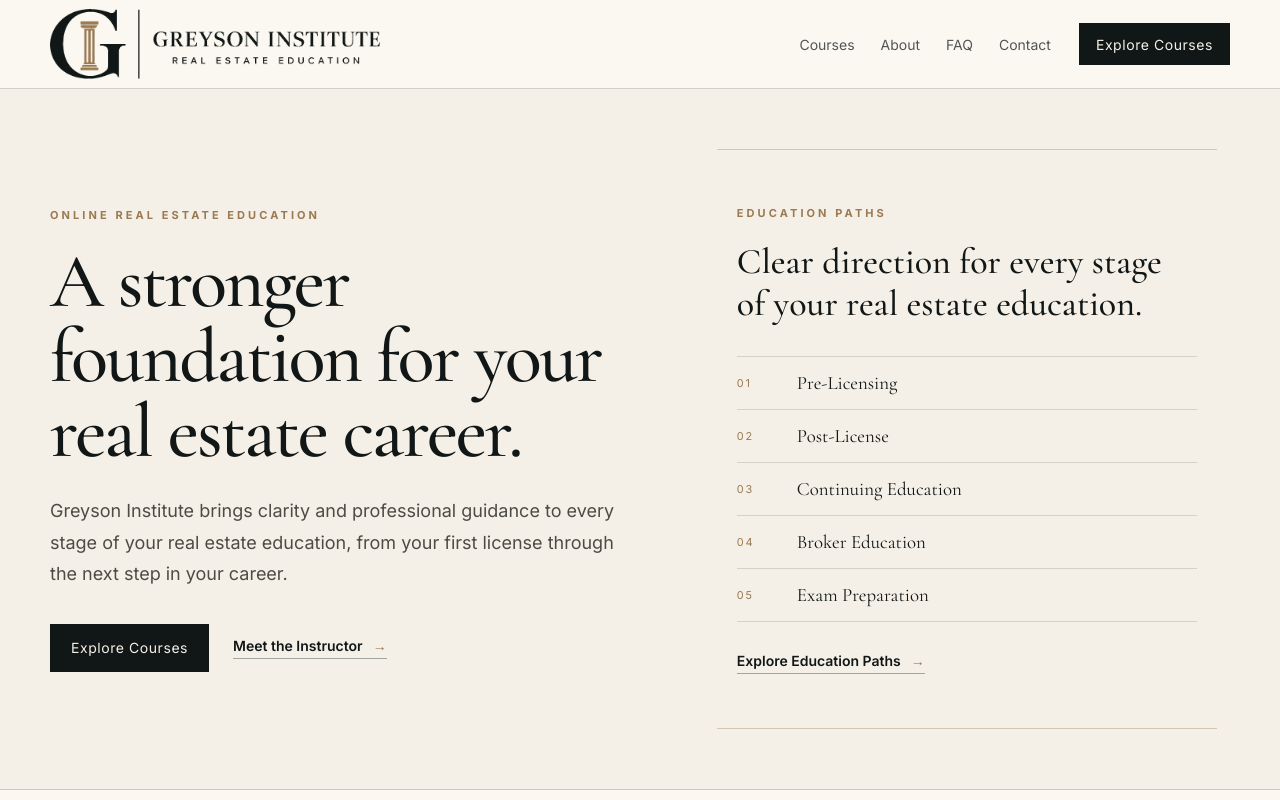
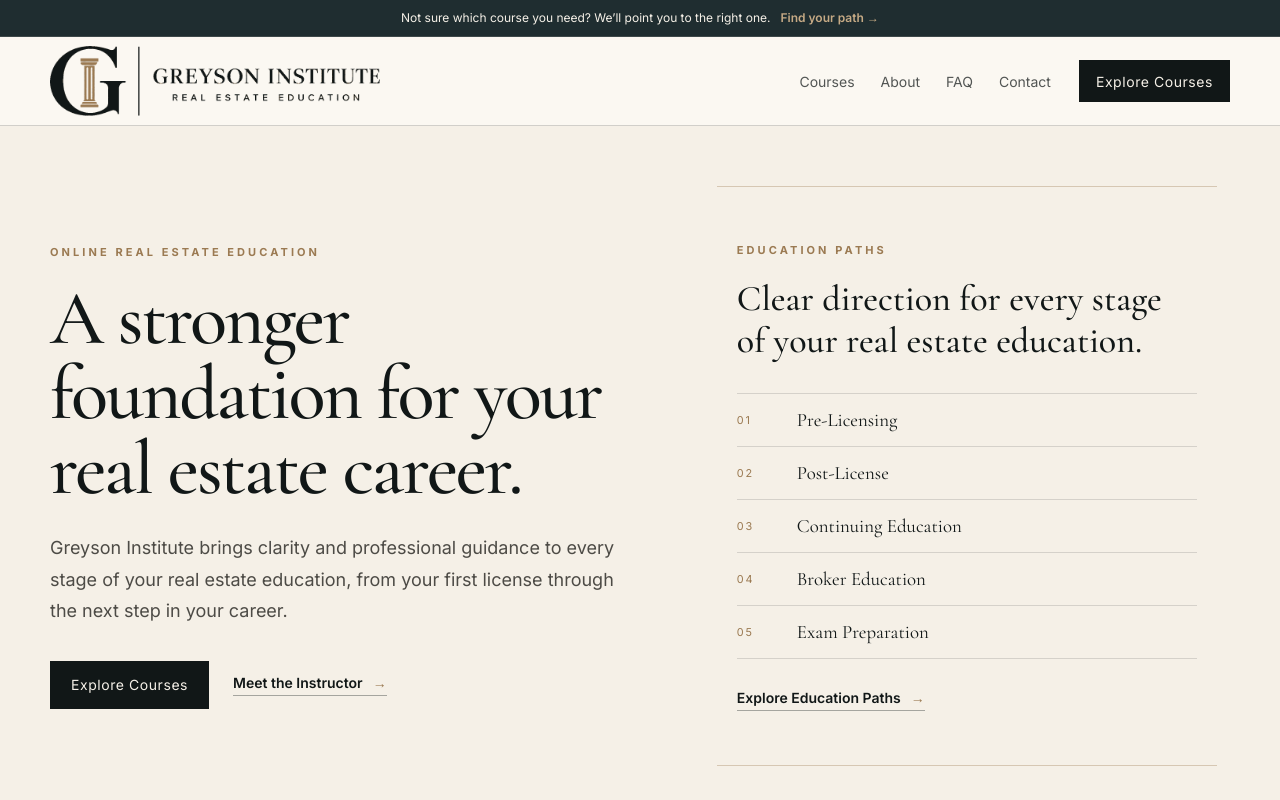
Before and after one commit to BrianLook/Greyson-Institute-Website, a Next.js app: page / in a window 1280 px wide. Shown: the top 800 px of the page. Built offline with nearby package versions, Linux system fonts and the light colour scheme.

Commit message:
Greyson Institute course guidance banner

```diff
--- a/components/SiteHeader.tsx
+++ b/components/SiteHeader.tsx
@@ -43,6 +43,46 @@ export function SiteHeader() {
 
   return (
     <header className="site-header">
+      <div
+        style={{
+          background: "#1f2d30",
+          color: "#f5f0e7",
+          borderBottom: "1px solid rgba(245, 240, 231, 0.14)",
+        }}
+      >
+        <div
+          className="container"
+          style={{
+            minHeight: "36px",
+            display: "flex",
+            alignItems: "center",
+            justifyContent: "center",
+            gap: "10px",
+            textAlign: "center",
+            fontSize: "12px",
+            lineHeight: 1.4,
+            paddingTop: "7px",
+            paddingBottom: "7px",
+          }}
+        >
+          <span>
+            Not sure which course you need? We’ll point you to the right one.
+          </span>
+
+          <Link
+            href="/courses"
+            style={{
+              color: "#c6aa85",
+              fontWeight: 600,
+              whiteSpace: "nowrap",
+            }}
+            onClick={closeMenu}
+          >
+            Find your path →
+          </Link>
+        </div>
+      </div>
+
       <div className="container header-inner">
         <Link
           href="/"
```
